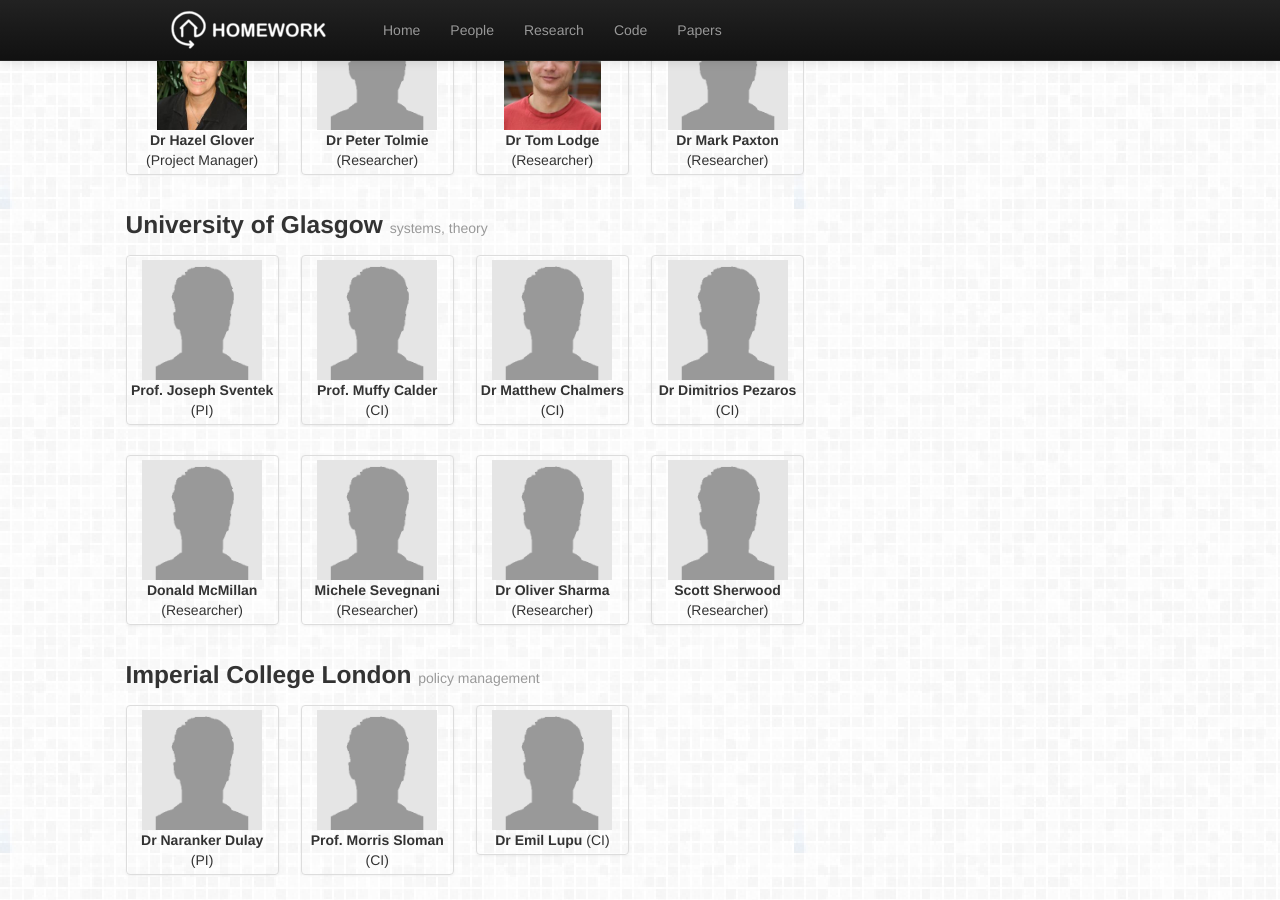
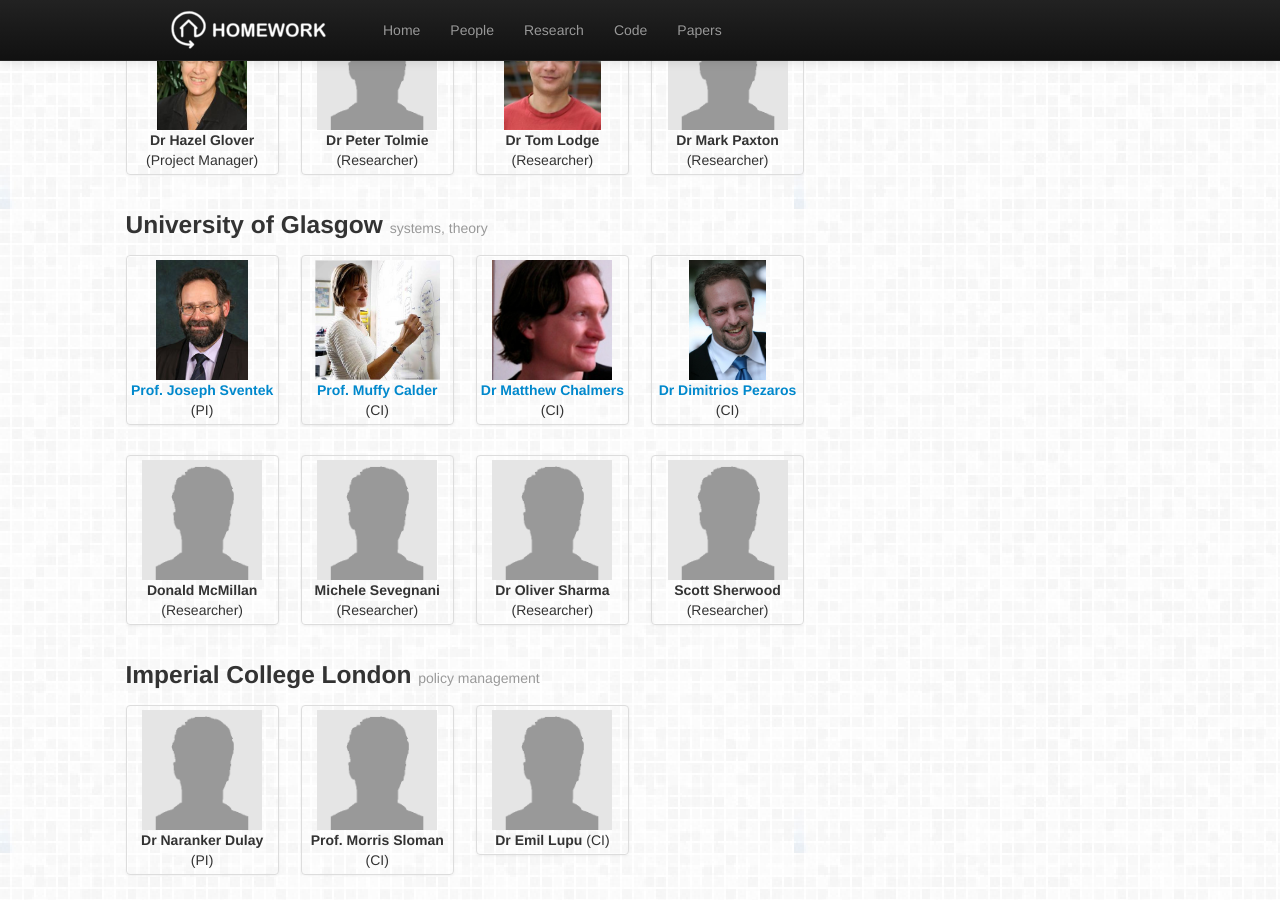
Before and after one commit to homework/homework.github.com, a Jekyll site: the page built from people.md, in a window 1280 px wide and 900 px high, scrolled down 435 px. Built offline with Jekyll 4.4.1, drawn with Linux system fonts in a browser that asks for light colours; nearby versions of some CDN libraries; library files that are not in the unit come from our copies; Markdown is read by kramdown in place of the engine named in the settings.

Commit message:
[people] add glasgow pics/links

```diff
--- a/people.md
+++ b/people.md
@@ -90,26 +90,38 @@ Such a fundamental re-examination of infrastructure required drawing on a broad
 <ul class="thumbnails">
   <li class="span2">
     <div class="thumbnail">
-      <img src="/img/unknown.png" alt="">
-      <strong>Prof. Joseph Sventek</strong> (PI)
+      <img src="/img/joe.jpg" alt="">
+      <strong>
+      <a href="http://www.dcs.gla.ac.uk/~joe/">
+        Prof. Joseph Sventek
+      </a></strong> (PI)
     </div>
   </li>
   <li class="span2">
     <div class="thumbnail">
-      <img src="/img/unknown.png" alt="">
-      <strong>Prof. Muffy Calder</strong> (CI)
+      <img src="/img/muffy.jpg" alt="">
+      <strong>
+        <a href="http://www.dcs.gla.ac.uk/~muffy/">
+          Prof. Muffy Calder
+        </a></strong> (CI)
     </div>
   </li>
   <li class="span2">
     <div class="thumbnail">
-      <img src="/img/unknown.png" alt="">
-      <strong>Dr Matthew Chalmers</strong> (CI)
+      <img src="/img/chalmers.png" alt="">
+      <strong>
+        <a href="http://www.dcs.gla.ac.uk/~matthew/DCS/Home.html">
+          Dr Matthew Chalmers
+        </a></strong> (CI)
     </div>
   </li>
   <li class="span2">
     <div class="thumbnail">
-      <img src="/img/unknown.png" alt="">
-      <strong>Dr Dimitrios Pezaros</strong> (CI)
+      <img src="/img/dimitrios.jpg" alt="">
+      <strong>
+        <a href="http://www.dcs.gla.ac.uk/~dp/">
+          Dr Dimitrios Pezaros
+        </a></strong> (CI)
     </div>
   </li>
 </ul>
```
Also changed, not shown: img/chalmers.png (added), img/dimitrios.jpg (added), img/joe.jpg (added), img/muffy.jpg (added).
